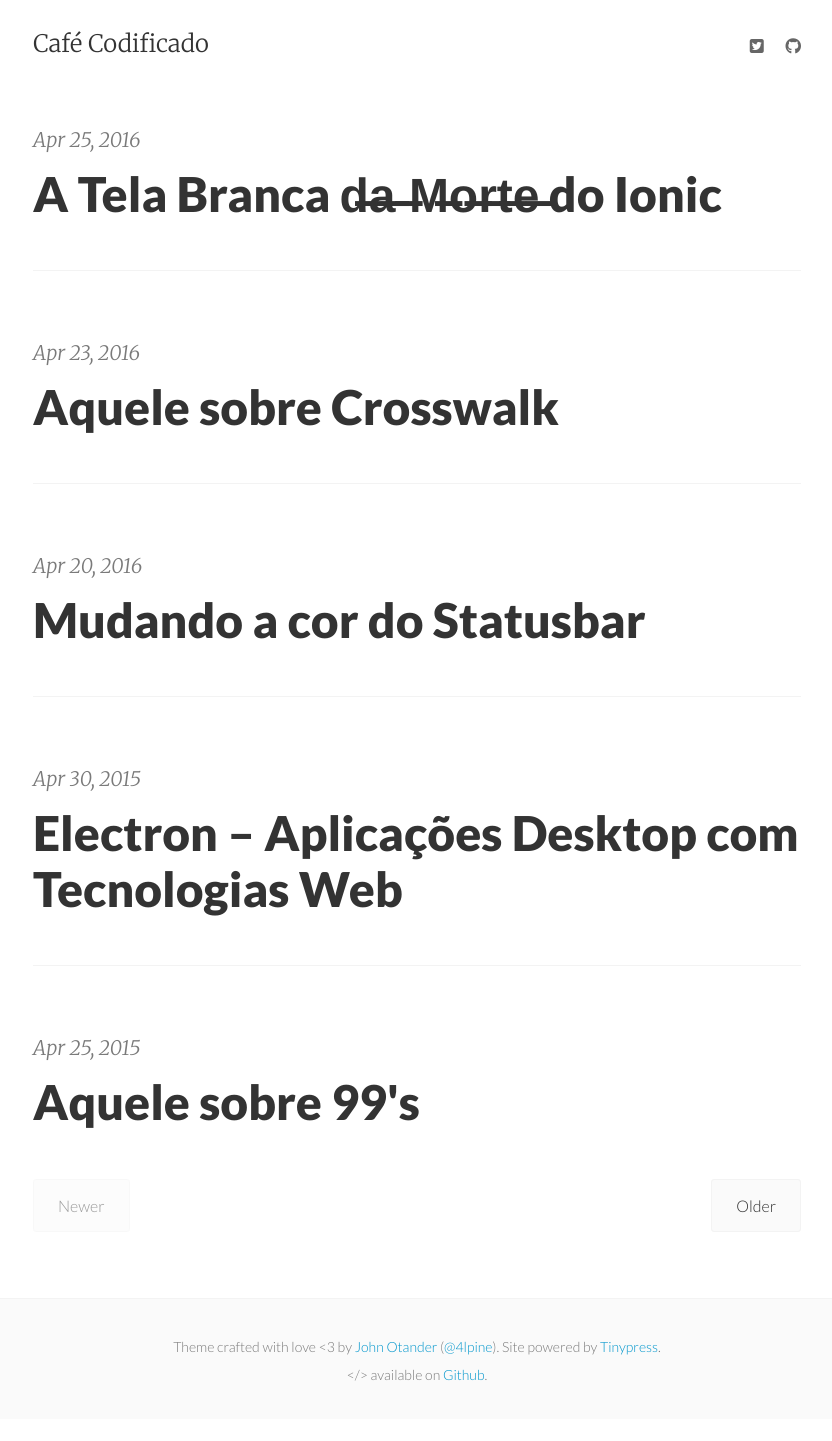
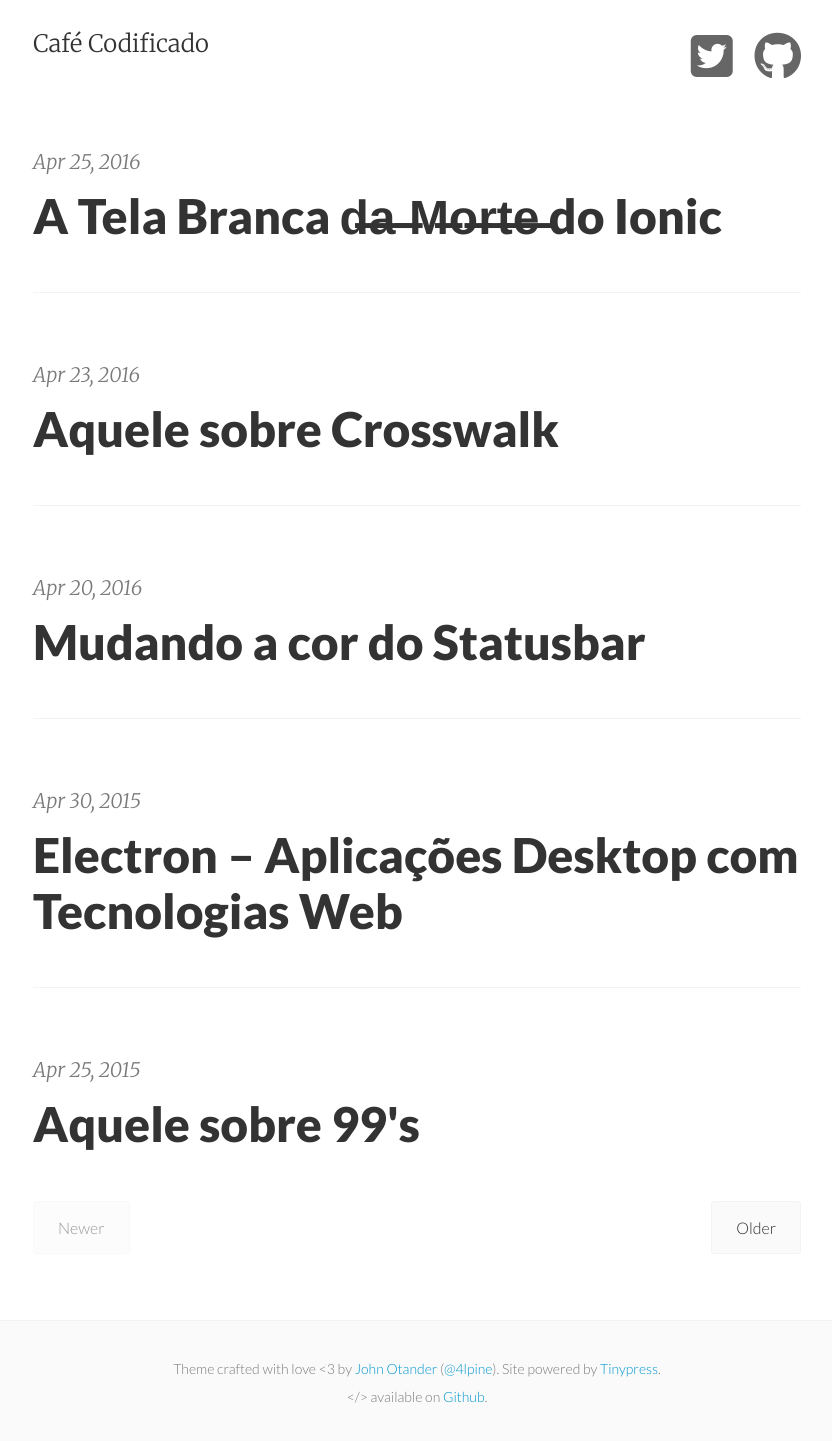
Before and after one commit to cafecodificado/cafecodificado.github.io, a Jekyll site: the page built from index.html, in a window 1280 px wide. Shown: the whole page, without its empty margins (223-1055 px from the left). Built offline with Jekyll 4.4.1, drawn with Linux system fonts in a browser that asks for light colours; nearby versions of some CDN libraries; the list of posts is cut into pages by our own code; before the commit the page ends 1419 px from its top, so only the background shows below that.

Commit message:
upside down

```diff
--- a/_includes/navigation.html
+++ b/_includes/navigation.html
@@ -1,4 +1,4 @@
-<a href="#"><i class="fa fa-twitter-square" aria-hidden="true"></i></a>
-<a href="#"><i class="fa fa-github" aria-hidden="true"></i></a>
+<a href="#"><i class="fa fa-twitter-square fa-3x" aria-hidden="true"></i></a>
+<a href="#"><i class="fa fa-github fa-3x" aria-hidden="true"></i></a>
 
 <!-- a href="{{ site.baseurl }}/contact/">Contact</a -->
```
